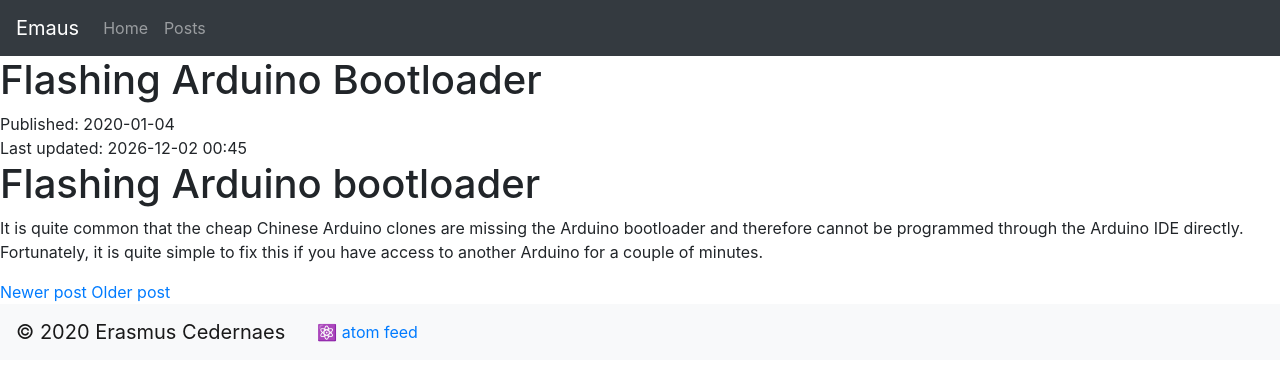
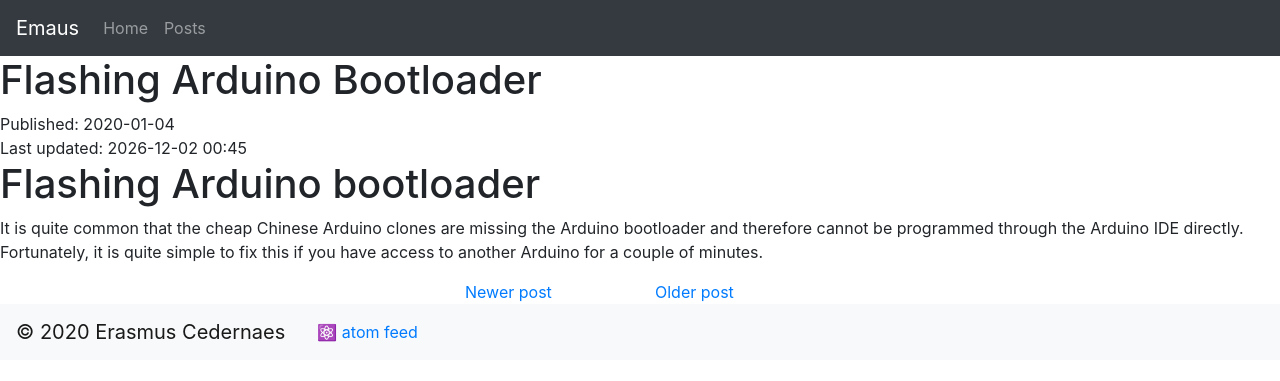
Before and after one commit to emanuelen5/emanuelen5.github.io, a Jekyll site: the page built from site/_posts/2020-01-04-flashing-arduino-bootloader.md, in a window 1280 px wide. Shown: the top 381 px of the page. Built offline with Jekyll 4.4.1, drawn with Linux system fonts in a browser that asks for light colours.

Commit message:
Previous/next post as column layout

```diff
--- a/site/_layouts/post.html
+++ b/site/_layouts/post.html
@@ -9,11 +9,13 @@
 <section>
     {{ content }}
 </section>
-<div>
+<div class="container">
+	<div class="row justify-content-center">
     {% if page.next %}
-        <a href="{{page.next.url}}">Newer post</a>
+        <div class="col-2"><a href="{{page.next.url}}">Newer post</a></div>
     {% endif %}
     {% if page.previous %}
-        <a href="{{page.previous.url}}">Older post</a>
+        <div class="col-2"><a href="{{page.previous.url}}">Older post</a></div>
     {% endif %}
+	</div>
 </div>
```
